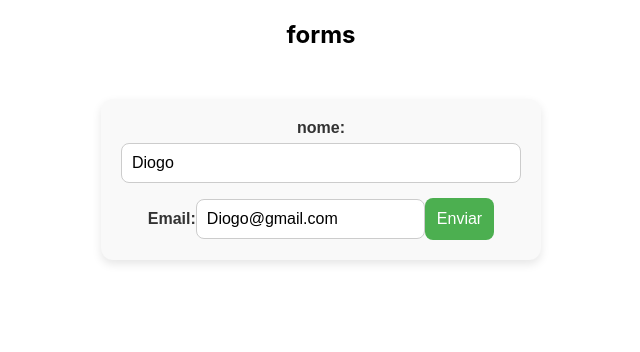
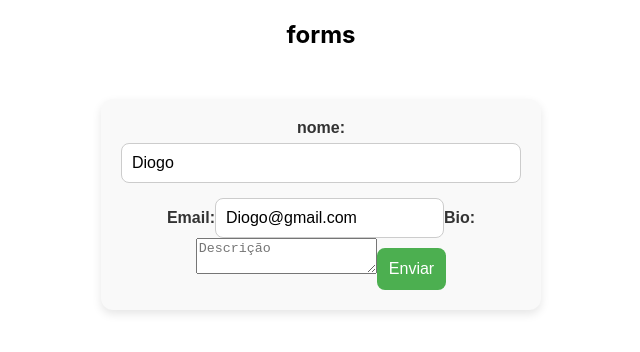
Before and after one commit to diogonoguiera27/udemy-forms-react, a React (Create React App) app: page / in a window 1280 px wide. Shown: the top 352 px of the page, without its empty margins (319-959 px from the left). Built offline with nearby package versions, Linux system fonts and the light colour scheme.

Commit message:
Textarea no react

```diff
--- a/src/components/MyForms.js
+++ b/src/components/MyForms.js
@@ -7,6 +7,7 @@
   // 3 Gerenciamento de dados  Input
   const [name, setName] = useState(user ? user.name : "");
   const [email, setEmail] = useState(user ? user.email : "");
+  const [bio, setBio] = useState("");
 
   const handleName = (e) => {
     setName(e.target.value);
@@ -16,11 +17,12 @@
  const handleSubmit =(event)=>{
     event.preventDefault();
     console.log("Enviando Formulario");
-    console.log(name,email);
+    console.log(name,email,bio);
 
     // 7  Limpar Form
     setName("");
     setEmail("");
+    setBio("")
 
  }
 
@@ -52,6 +54,11 @@
             value={email}
           />
         </label>
+        {/*  8 textarea */}
+        <label>
+            <span>Bio:</span>
+            <textarea name="bio" placeholder="Descrição" onChange={(e) => setBio(e.target.value)} value={bio}/>
+        </label>
         <input type="submit" value="Enviar" />
       </form>
     </div>
```
